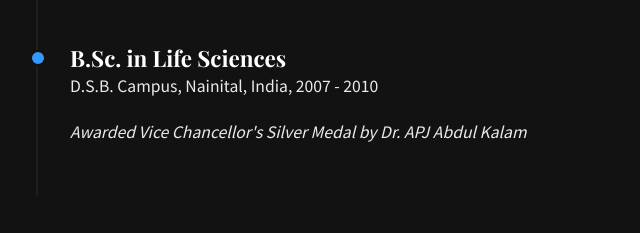
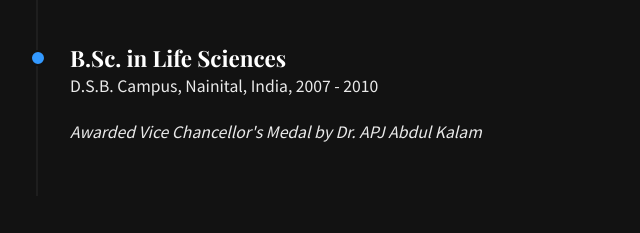
Before and after one commit to vertikapathak/vertikapathak.github.io, a plain HTML site: page index.html in a window 1280 px wide. Shown: the part 2050-2283 px from the top of the page, 186-826 px from the left. Drawn offline with nearby package versions, Linux system fonts and the light colour scheme; some packages are replaced by stand-ins of ours; a script that the page names is missing.

```diff
--- a/index.html
+++ b/index.html
@@ -190,7 +190,7 @@
                 <div class="timeline-item">
                     <h3>B.Sc. in Life Sciences</h3>
                     <p>D.S.B. Campus, Nainital, India, 2007 - 2010</p>
-                    <p><em>Awarded Vice Chancellor's Silver Medal by Dr. APJ Abdul Kalam</em></p>
+                    <p><em>Awarded Vice Chancellor's Medal by Dr. APJ Abdul Kalam</em></p>
                 </div>
             </div>
         </section>
```
